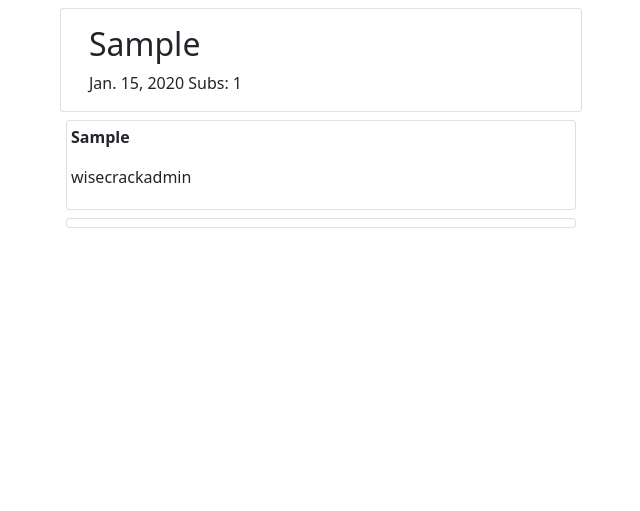
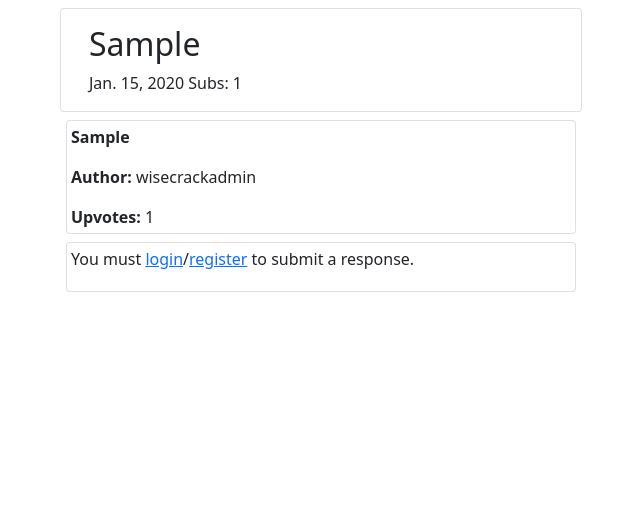
Before and after one commit to charliehawley/mp4-django, a Django app: a page that uses wisecrack/templates/prompt_detail.html in a window 1280 px wide. Shown: the part 56-567 px from the top of the page, without its empty margins (319-959 px from the left). Run offline with Django 3.2, Linux system fonts and the light colour scheme; data comes from the database, SQL or seed files in the repository; tables that the repository leaves empty hold one stand-in row (values such as "Sample post"); some libraries are stand-ins or nearby versions.

Commit message:
Add "number_of_upvotes" field to sub model for use with an incrementor to order by stored integer value

```diff
--- a/wisecrack/models.py
+++ b/wisecrack/models.py
@@ -29,12 +29,17 @@ class Prompt(models.Model):
 class Sub(models.Model):
     sub = models.TextField(max_length=150, null=False)
     user = models.ForeignKey(User, on_delete=models.CASCADE)
-    upvotes = models.IntegerField(default=0)
+    upvotes = models.ManyToManyField(
+        User, related_name='sub_upvote', blank=True)
+    number_of_upvotes = models.IntegerField(default=0)
     prompt = models.ForeignKey(Prompt, default=None, on_delete=models.CASCADE)
     created_on = models.DateField(auto_now=True)
 
     class Meta:
-        ordering = ['-upvotes']
+        ordering = ["-created_on"]
 
     def __str__(self):
         return str(self.user)
+
+    def number_of_upvotes(self):
+        return self.upvotes.count()
--- a/wisecrack/templates/prompt_detail.html
+++ b/wisecrack/templates/prompt_detail.html
@@ -23,7 +23,8 @@
             <div class="card col-lg-6 col-sm-12 offset-lg-3 mb-2 subs">
                 <div class="card-body p-1">
                     <p><strong>{{ sub.sub }}</strong></p>
-                    <p class="user-tag">{{ sub.user }}</p>
+                    <p class="user-tag"><strong>Author: </strong>{{ sub.user }}</p>
+                    <span><strong>Upvotes: </strong>{{ sub.number_of_upvotes }}</span>
                 </div>
             </div>
             {% endfor %}
@@ -41,9 +42,10 @@
                         {% csrf_token %}
                         <button type="submit" class="btn btn-signup btn-lg">Submit</button>
                     </form>
+                    {% else %}
+                    <p>You must <a href="{% url 'account_login' %}">login</a>/<a href="{% url 'account_signup' %}">register</a> to submit a response.</p>
                     {% endif %}
                     {% endif %}
-
                 </div>
             </div>
         </div>
--- a/wisecrack/views.py
+++ b/wisecrack/views.py
@@ -1,5 +1,6 @@
-from django.shortcuts import render, get_object_or_404
+from django.shortcuts import render, get_object_or_404, reverse
 from django.views import generic, View
+from django.http import HttpResponseRedirect
 from .models import Prompt, Sub
 from .forms import SubForm
 
@@ -53,3 +54,15 @@ class PromptDetail(View):
                 "sub_form": SubForm
             }
         )
+
+
+class SubUpvote(View):
+    def post(self, request, slug):
+        sub = get_object_or_404(sub, slug=slug)
+
+        if sub.upvotes.filter(id=request.user.id).exists():
+            sub.upvotes.remove(request.user)
+        else:
+            sub.upvotes.add(request.user)
+
+        return HttpResponseRedirect(reverse(prompt_detail, args=[slug]))
```
Also changed, not shown: wisecrack/migrations/0007_auto_20220406_1427.py (added), wisecrack/migrations/0008_alter_sub_options.py (added), wisecrack/migrations/0009_alter_sub_upvotes.py (added), wisecrack/migrations/0010_alter_sub_upvotes.py (added), wisecrack/migrations/0011_alter_sub_options.py (added), wisecrack/migrations/0012_alter_sub_options.py (added), wisecrack/migrations/0013_alter_sub_options.py (added), wisecrack/migrations/0014_alter_sub_options.py (added), wisecrack/migrations/0015_alter_sub_options.py (added).
